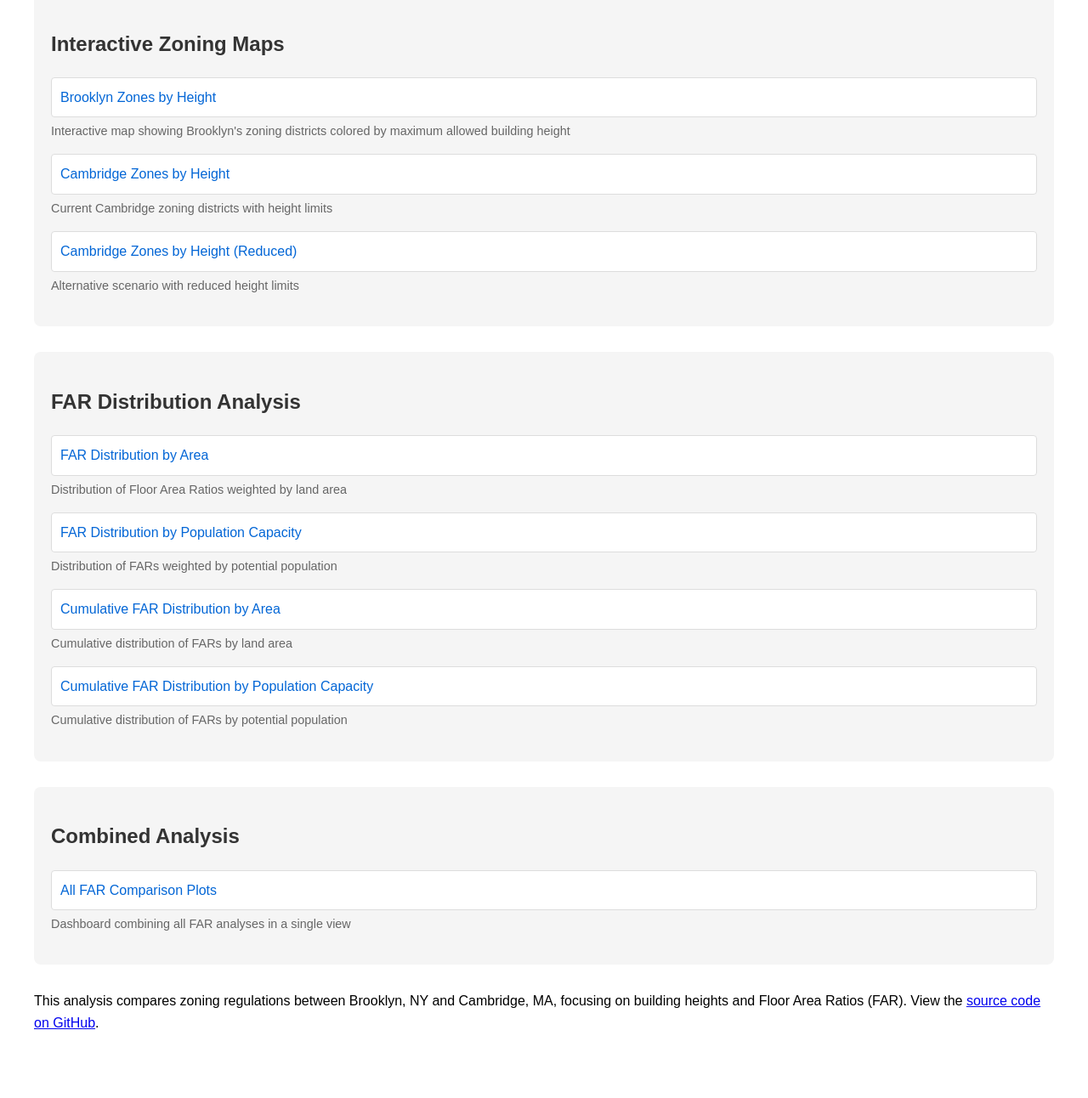
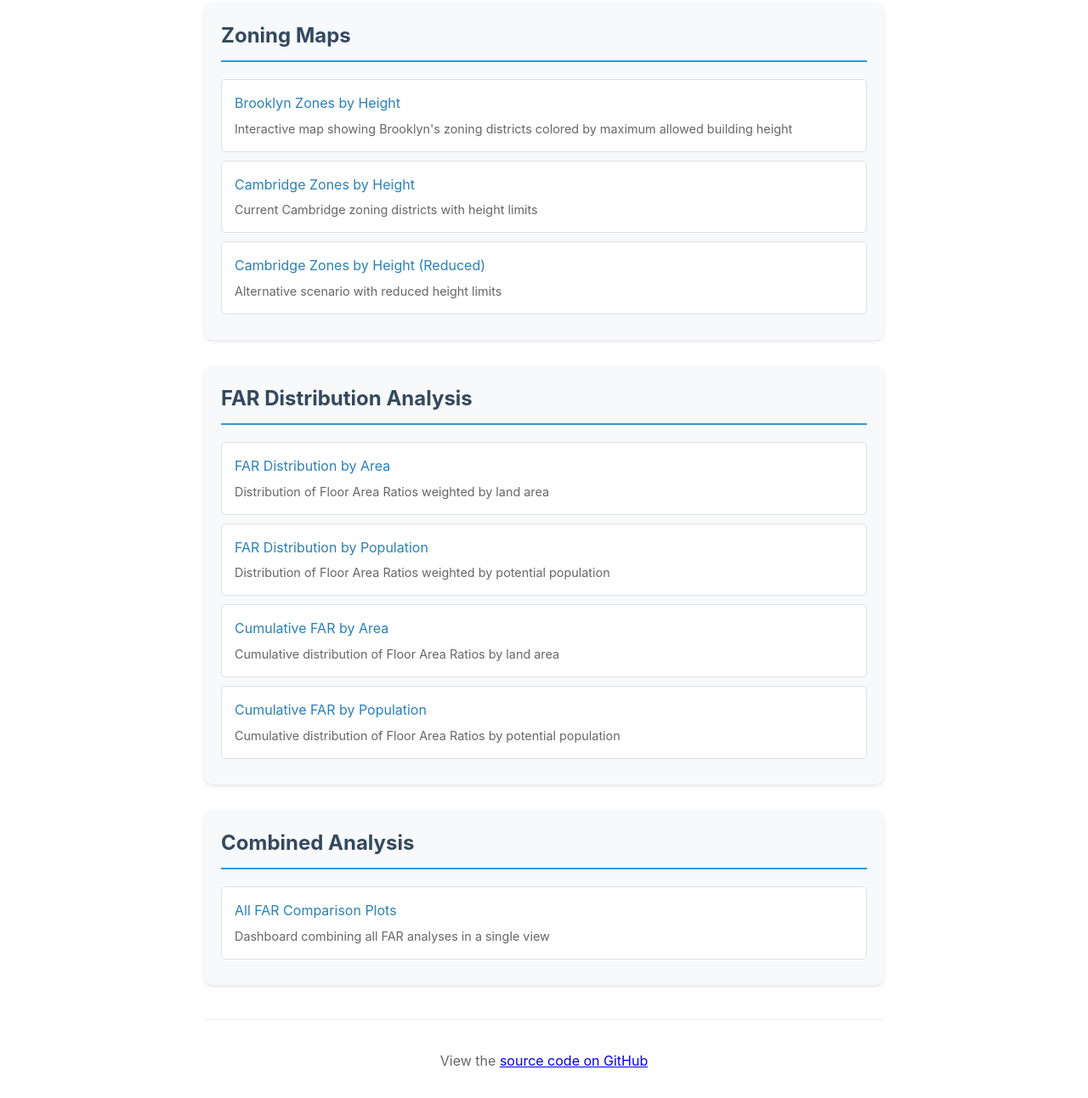
Before and after one commit to Cormacsb/brooklyn-cambridge-zoning-analysis, a plain HTML site: page index.html in a window 1280 px wide. Shown: the part 130-1422 px from the top of the page at 85% size. Before the commit the page ends 1383 px from the top, so only its background shows below. Drawn offline with Linux system fonts and the light colour scheme.

Commit message:
Create fresh index.html with direct links to visualizations

```diff
--- a/index.html
+++ b/index.html
@@ -6,47 +6,58 @@
     <title>Brooklyn & Cambridge Zoning Analysis</title>
     <style>
         body {
-            font-family: Arial, sans-serif;
-            max-width: 1200px;
+            font-family: -apple-system, BlinkMacSystemFont, 'Segoe UI', Roboto, Oxygen, Ubuntu, Cantarell, sans-serif;
+            max-width: 800px;
             margin: 0 auto;
             padding: 20px;
             line-height: 1.6;
-        }
-        h1, h2 {
             color: #333;
         }
+        h1 {
+            text-align: center;
+            color: #2c3e50;
+            margin-bottom: 40px;
+        }
         .section {
-            margin: 30px 0;
+            background: #f8f9fa;
+            border-radius: 10px;
             padding: 20px;
-            background: #f5f5f5;
-            border-radius: 8px;
+            margin-bottom: 30px;
+            box-shadow: 0 2px 4px rgba(0,0,0,0.1);
         }
-        .visualization-list {
-            list-style: none;
-            padding: 0;
+        h2 {
+            color: #34495e;
+            border-bottom: 2px solid #3498db;
+            padding-bottom: 10px;
+            margin-top: 0;
         }
-        .visualization-list li {
-            margin: 15px 0;
+        .viz-link {
+            display: block;
+            padding: 15px;
+            margin: 10px 0;
+            background: white;
+            border-radius: 5px;
+            text-decoration: none;
+            color: #2980b9;
+            border: 1px solid #e0e0e0;
+            transition: all 0.3s ease;
         }
-        .visualization-list a {
-            color: #0366d6;
-            text-decoration: none;
-            display: block;
-            padding: 10px;
-            background: white;
-            border-radius: 4px;
-            border: 1px solid #ddd;
-            transition: all 0.2s ease;
-        }
-        .visualization-list a:hover {
-            background: #f8f8f8;
-            border-color: #0366d6;
+        .viz-link:hover {
+            background: #f0f8ff;
             transform: translateX(5px);
+            border-color: #3498db;
         }
         .description {
+            font-size: 0.9em;
             color: #666;
-            font-size: 0.9em;
             margin-top: 5px;
+        }
+        footer {
+            text-align: center;
+            margin-top: 40px;
+            padding-top: 20px;
+            border-top: 1px solid #eee;
+            color: #666;
         }
     </style>
 </head>
@@ -54,57 +65,51 @@
     <h1>Brooklyn & Cambridge Zoning Analysis</h1>
 
     <div class="section">
-        <h2>Interactive Zoning Maps</h2>
-        <ul class="visualization-list">
-            <li>
-                <a href="./zoning_analysis/brooklyn_zones_by_height.html">Brooklyn Zones by Height</a>
-                <div class="description">Interactive map showing Brooklyn's zoning districts colored by maximum allowed building height</div>
-            </li>
-            <li>
-                <a href="./zoning_analysis/cambridge_zones_by_height.html">Cambridge Zones by Height</a>
-                <div class="description">Current Cambridge zoning districts with height limits</div>
-            </li>
-            <li>
-                <a href="./zoning_analysis/cambridge_zones_by_height_reduced.html">Cambridge Zones by Height (Reduced)</a>
-                <div class="description">Alternative scenario with reduced height limits</div>
-            </li>
-        </ul>
+        <h2>Zoning Maps</h2>
+        <a href="zoning_analysis/brooklyn_zones_by_height.html" class="viz-link">
+            Brooklyn Zones by Height
+            <div class="description">Interactive map showing Brooklyn's zoning districts colored by maximum allowed building height</div>
+        </a>
+        <a href="zoning_analysis/cambridge_zones_by_height.html" class="viz-link">
+            Cambridge Zones by Height
+            <div class="description">Current Cambridge zoning districts with height limits</div>
+        </a>
+        <a href="zoning_analysis/cambridge_zones_by_height_reduced.html" class="viz-link">
+            Cambridge Zones by Height (Reduced)
+            <div class="description">Alternative scenario with reduced height limits</div>
+        </a>
     </div>
 
     <div class="section">
         <h2>FAR Distribution Analysis</h2>
-        <ul class="visualization-list">
-            <li>
-                <a href="./zoning_analysis/far_distribution_area.html">FAR Distribution by Area</a>
-                <div class="description">Distribution of Floor Area Ratios weighted by land area</div>
-            </li>
-            <li>
-                <a href="./zoning_analysis/far_distribution_population.html">FAR Distribution by Population Capacity</a>
-                <div class="description">Distribution of FARs weighted by potential population</div>
-            </li>
-            <li>
-                <a href="./zoning_analysis/far_cumulative_area.html">Cumulative FAR Distribution by Area</a>
-                <div class="description">Cumulative distribution of FARs by land area</div>
-            </li>
-            <li>
-                <a href="./zoning_analysis/far_cumulative_population.html">Cumulative FAR Distribution by Population Capacity</a>
-                <div class="description">Cumulative distribution of FARs by potential population</div>
-            </li>
-        </ul>
+        <a href="zoning_analysis/far_distribution_area.html" class="viz-link">
+            FAR Distribution by Area
+            <div class="description">Distribution of Floor Area Ratios weighted by land area</div>
+        </a>
+        <a href="zoning_analysis/far_distribution_population.html" class="viz-link">
+            FAR Distribution by Population
+            <div class="description">Distribution of Floor Area Ratios weighted by potential population</div>
+        </a>
+        <a href="zoning_analysis/far_cumulative_area.html" class="viz-link">
+            Cumulative FAR by Area
+            <div class="description">Cumulative distribution of Floor Area Ratios by land area</div>
+        </a>
+        <a href="zoning_analysis/far_cumulative_population.html" class="viz-link">
+            Cumulative FAR by Population
+            <div class="description">Cumulative distribution of Floor Area Ratios by potential population</div>
+        </a>
     </div>
 
     <div class="section">
         <h2>Combined Analysis</h2>
-        <ul class="visualization-list">
-            <li>
-                <a href="./zoning_analysis/far_comparison_plots.html">All FAR Comparison Plots</a>
-                <div class="description">Dashboard combining all FAR analyses in a single view</div>
-            </li>
-        </ul>
+        <a href="zoning_analysis/far_comparison_plots.html" class="viz-link">
+            All FAR Comparison Plots
+            <div class="description">Dashboard combining all FAR analyses in a single view</div>
+        </a>
     </div>
 
     <footer>
-        <p>This analysis compares zoning regulations between Brooklyn, NY and Cambridge, MA, focusing on building heights and Floor Area Ratios (FAR). View the <a href="https://github.com/Cormacsb/brooklyn-cambridge-zoning-analysis">source code on GitHub</a>.</p>
+        <p>View the <a href="https://github.com/Cormacsb/brooklyn-cambridge-zoning-analysis">source code on GitHub</a></p>
     </footer>
 </body>
 </html>
```
